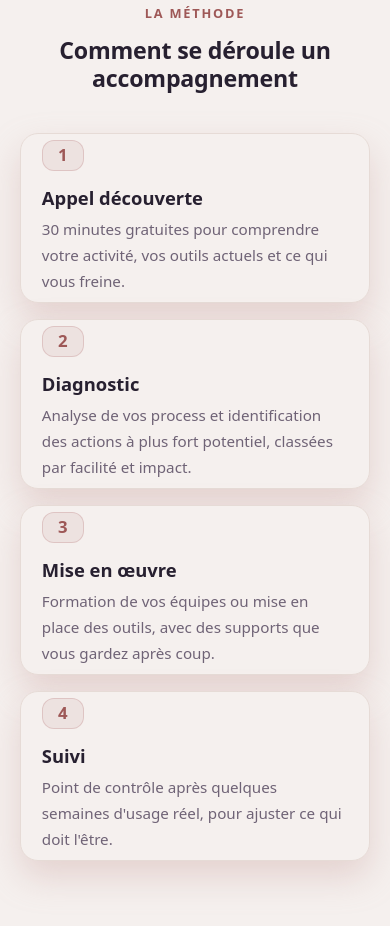
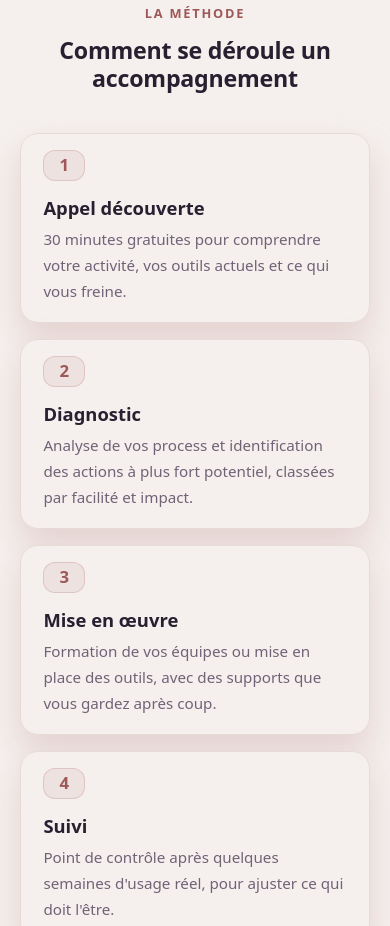
Before and after one commit to annece29-netizen/KleIA-Solutions, a plain HTML site: page index.html in a window 390 px wide. Shown: the part 5335-6261 px from the top of the page. Drawn offline with Linux system fonts and the light colour scheme.

Commit message:
Cale le blocage des cartes empilees mobile sur la transition de fond violet/blanc

```diff
--- a/assets/css/styles.css
+++ b/assets/css/styles.css
@@ -634,11 +634,11 @@ strong { color: inherit; font-weight: 700; }
 .step-stack-spacer-last { height: 2rem; }
 
 @media (max-width: 640px) {
-  /* top cale juste sous le titre de section (header 73px + hauteur du
-     titre) pour que la 1ere carte se colle pendant que le titre est
-     encore visible, et que la 2e carte le rattrape juste au moment ou
-     le titre sort de l'ecran. */
-  .step-stack { top: 11.5rem; height: 170px; padding: 1.3rem 1.3rem; }
+  /* top cale pour que la 1ere carte se bloque au moment ou le fond de
+     la page passe du violet fonce (section "Pourquoi maintenant") au
+     blanc de "La methode" : le repere visuel du changement de fond
+     coincide avec le debut de l'empilement des cartes. */
+  .step-stack { top: 8.5rem; height: 190px; padding: 1.5rem 1.4rem; }
   .step-stack-spacer { height: 1rem; }
 }
 
```
